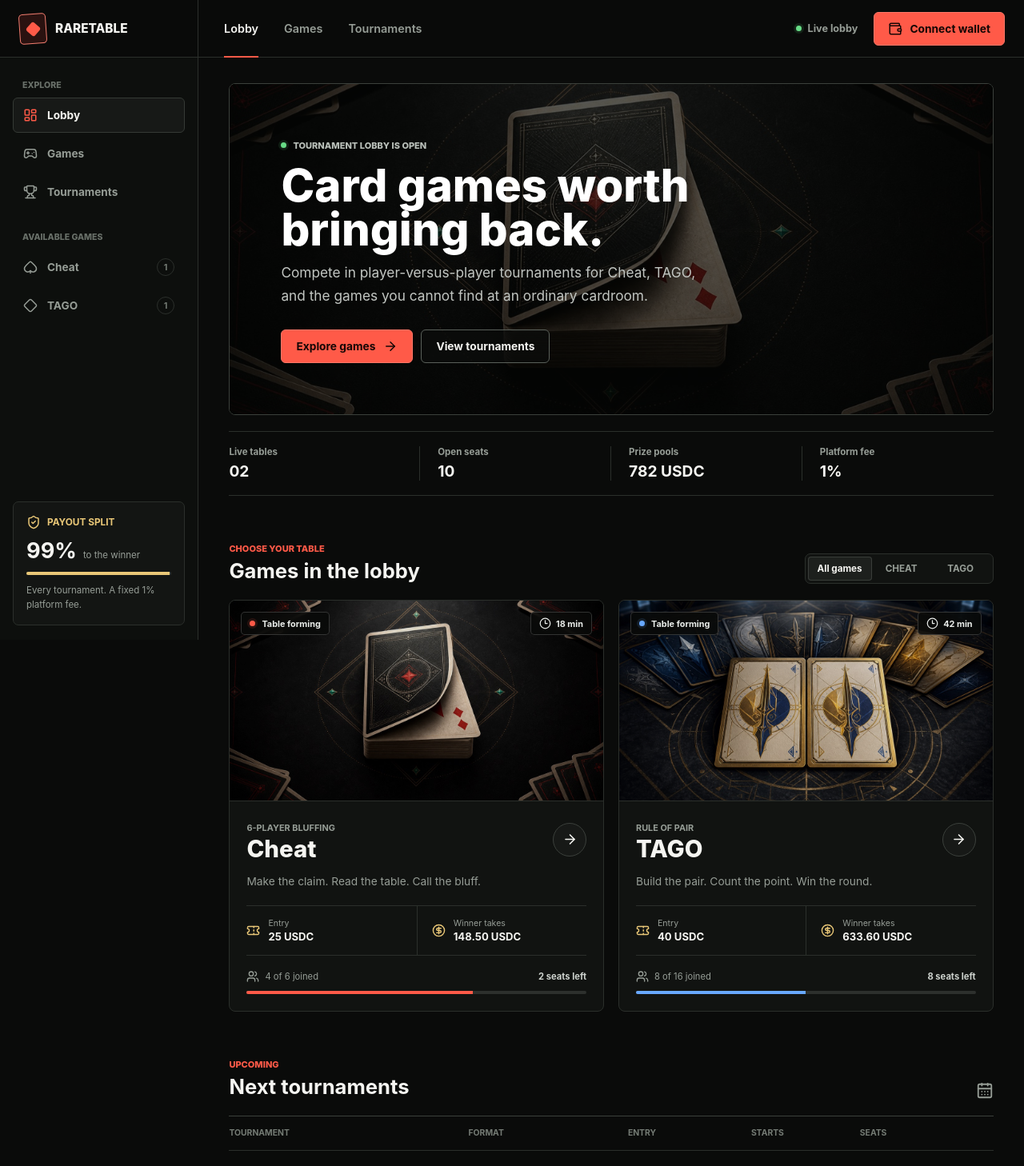
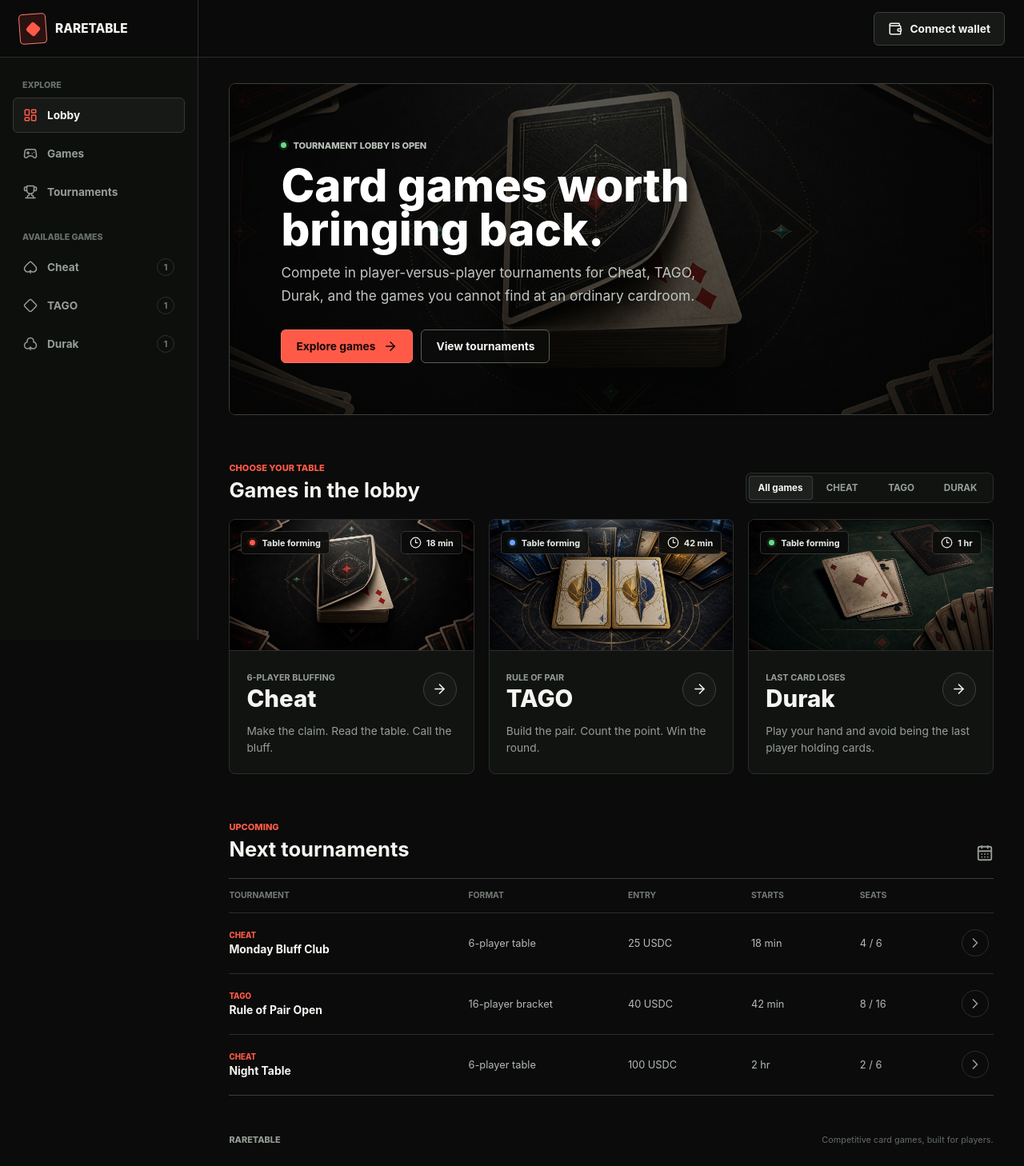
Before and after one commit to fedarrdi/CryptoCardCasino, a React (Vite) app in the folder frontend/: page / in a window 1280 px wide. Shown: the top 1458 px of the page at 80% size. Built offline with nearby package versions, Linux system fonts and the light colour scheme.

Commit message:
cleaned frontend a bit

```diff
--- a/frontend/src/App.css
+++ b/frontend/src/App.css
@@ -67,7 +67,7 @@ a:focus-visible {
   z-index: 50;
   top: 0;
   display: grid;
-  grid-template-columns: 248px 1fr auto;
+  grid-template-columns: 248px 1fr;
   align-items: center;
   height: 72px;
   border-bottom: 1px solid var(--border);
@@ -99,58 +99,19 @@ a:focus-visible {
   transform: rotate(-4deg);
 }
 
-.top-navigation {
-  display: flex;
-  align-items: center;
-  align-self: stretch;
-  gap: 32px;
-  padding: 0 32px;
-}
-
-.top-navigation a {
-  position: relative;
-  display: flex;
-  align-items: center;
-  height: 100%;
-  color: var(--text-muted);
-  font-size: 0.9rem;
-  font-weight: 600;
-}
-
-.top-navigation a:hover,
-.top-navigation a.is-active {
-  color: var(--text);
-}
-
-.top-navigation a.is-active::after {
-  position: absolute;
-  right: 0;
-  bottom: -1px;
-  left: 0;
-  height: 2px;
-  background: var(--accent);
-  content: '';
-}
-
 .topbar-actions {
   display: flex;
   align-items: center;
+  justify-self: end;
   gap: 20px;
   padding-right: 24px;
 }
 
-.chain-status,
 .feature-kicker,
 .game-status {
   display: inline-flex;
   align-items: center;
   gap: 8px;
-}
-
-.chain-status {
-  color: var(--text-muted);
-  font-size: 0.79rem;
-  font-weight: 650;
 }
 
 .status-dot {
@@ -182,12 +143,16 @@ a:focus-visible {
 .wallet-button {
   gap: 9px;
   padding: 0 17px;
-  border: 1px solid #ff7768;
-  background: var(--accent);
-  color: #150705;
+  border: 1px solid var(--border-bright);
+  background: var(--surface-raised);
+  color: var(--text);
 }
 
-.wallet-button:hover,
+.wallet-button:hover {
+  border-color: #555b55;
+  background: var(--surface-soft);
+}
+
 .primary-action:hover {
   background: #ff7161;
   transform: translateY(-1px);
@@ -285,62 +250,6 @@ a:focus-visible {
   border-radius: 50%;
   color: #737a73;
   font-size: 0.67rem;
-}
-
-.sidebar-payout {
-  margin-top: auto;
-  padding: 16px;
-  border: 1px solid var(--border);
-  border-radius: 7px;
-  background: #131513;
-}
-
-.sidebar-payout-heading {
-  display: flex;
-  align-items: center;
-  gap: 8px;
-  color: var(--gold);
-  font-size: 0.74rem;
-  font-weight: 750;
-  text-transform: uppercase;
-}
-
-.payout-values {
-  display: flex;
-  align-items: baseline;
-  gap: 8px;
-  margin-top: 13px;
-}
-
-.payout-values strong {
-  font-size: 1.7rem;
-  line-height: 1;
-}
-
-.payout-values span,
-.sidebar-payout p {
-  color: var(--text-muted);
-  font-size: 0.72rem;
-}
-
-.payout-bar {
-  height: 4px;
-  margin: 13px 0 11px;
-  overflow: hidden;
-  border-radius: 2px;
-  background: #353835;
-}
-
-.payout-bar span {
-  display: block;
-  width: 99%;
-  height: 100%;
-  background: var(--gold);
-}
-
-.sidebar-payout p {
-  margin: 0;
-  line-height: 1.5;
 }
 
 .main-content {
@@ -441,45 +350,6 @@ a:focus-visible {
   background: rgba(28, 31, 28, 0.88);
 }
 
-.lobby-stats {
-  display: grid;
-  grid-template-columns: repeat(4, 1fr);
-  margin: 20px 0 0;
-  padding: 18px 0;
-  border-top: 1px solid var(--border);
-  border-bottom: 1px solid var(--border);
-}
-
-.lobby-stats > div {
-  display: flex;
-  min-width: 0;
-  flex-direction: column;
-  gap: 5px;
-  padding: 0 22px;
-  border-right: 1px solid var(--border);
-}
-
-.lobby-stats > div:first-child {
-  padding-left: 0;
-}
-
-.lobby-stats > div:last-child {
-  border-right: 0;
-}
-
-.lobby-stats span {
-  color: var(--text-muted);
-  font-size: 0.72rem;
-  font-weight: 650;
-}
-
-.lobby-stats strong {
-  overflow: hidden;
-  font-size: clamp(1rem, 1.5vw, 1.25rem);
-  text-overflow: ellipsis;
-  white-space: nowrap;
-}
-
 .content-section {
   padding-top: 54px;
 }
@@ -537,7 +407,7 @@ a:focus-visible {
 
 .game-grid {
   display: grid;
-  grid-template-columns: repeat(2, minmax(0, 1fr));
+  grid-template-columns: repeat(3, minmax(0, 1fr));
   gap: 18px;
 }
 
@@ -614,6 +484,11 @@ a:focus-visible {
   box-shadow: 0 0 0 3px rgba(104, 168, 255, 0.13);
 }
 
+.game-status-green .status-dot {
+  background: var(--green);
+  box-shadow: 0 0 0 3px rgba(103, 220, 134, 0.13);
+}
+
 .game-start-time {
   right: 14px;
   display: inline-flex;
@@ -622,6 +497,8 @@ a:focus-visible {
 }
 
 .game-card-content {
+  display: flex;
+  flex-direction: column;
   padding: 21px;
 }
 
@@ -665,90 +542,10 @@ a:focus-visible {
 }
 
 .game-description {
-  margin: 15px 0 19px;
+  margin: 15px 0 0;
   color: var(--text-muted);
   font-size: 0.86rem;
   line-height: 1.55;
-}
-
-.game-details {
-  display: grid;
-  grid-template-columns: repeat(2, minmax(0, 1fr));
-  border-top: 1px solid var(--border);
-  border-bottom: 1px solid var(--border);
-}
-
-.game-details > div {
-  display: flex;
-  align-items: center;
-  gap: 10px;
-  padding: 15px 0;
-}
-
-.game-details > div + div {
-  padding-left: 18px;
-  border-left: 1px solid var(--border);
-}
-
-.game-details svg {
-  flex: 0 0 auto;
-  color: var(--gold);
-}
-
-.game-details span {
-  display: flex;
-  min-width: 0;
-  flex-direction: column;
-  gap: 2px;
-  color: var(--text-muted);
-  font-size: 0.66rem;
-}
-
-.game-details strong {
-  overflow: hidden;
-  color: var(--text);
-  font-size: 0.82rem;
-  text-overflow: ellipsis;
-  white-space: nowrap;
-}
-
-.seat-progress-row {
-  display: flex;
-  align-items: center;
-  justify-content: space-between;
-  gap: 12px;
-  margin-top: 18px;
-  color: var(--text-muted);
-  font-size: 0.7rem;
-}
-
-.seat-progress-row span {
-  display: inline-flex;
-  align-items: center;
-  gap: 7px;
-}
-
-.seat-progress-row strong {
-  color: #cdd2cd;
-  font-weight: 650;
-}
-
-.seat-progress {
-  height: 4px;
-  margin-top: 10px;
-  overflow: hidden;
-  border-radius: 2px;
-  background: #2d302d;
-}
-
-.seat-progress span {
-  display: block;
-  height: 100%;
-  background: var(--accent);
-}
-
-.game-card:nth-child(2) .seat-progress span {
-  background: var(--blue);
 }
 
 .tournament-section {
@@ -850,20 +647,11 @@ a:focus-visible {
 
 @media (max-width: 1080px) {
   .topbar {
-    grid-template-columns: 218px 1fr auto;
+    grid-template-columns: 218px 1fr;
   }
 
   .brand {
     padding: 0 18px;
-  }
-
-  .top-navigation {
-    gap: 20px;
-    padding: 0 22px;
-  }
-
-  .chain-status {
-    display: none;
   }
 
   .page-layout {
@@ -875,11 +663,7 @@ a:focus-visible {
   }
 
   .game-grid {
-    grid-template-columns: 1fr;
-  }
-
-  .game-card-artwork {
-    aspect-ratio: 16 / 7.8;
+    grid-template-columns: repeat(2, minmax(0, 1fr));
   }
 }
 
@@ -905,10 +689,6 @@ a:focus-visible {
   .brand-mark {
     width: 31px;
     height: 35px;
-  }
-
-  .top-navigation {
-    display: none;
   }
 
   .topbar-actions {
@@ -974,26 +754,6 @@ a:focus-visible {
 
   .lobby-feature h1 {
     font-size: clamp(2.4rem, 9vw, 4rem);
-  }
-
-  .lobby-stats {
-    grid-template-columns: repeat(2, 1fr);
-  }
-
-  .lobby-stats > div {
-    padding: 12px 18px;
-  }
-
-  .lobby-stats > div:first-child {
-    padding-left: 18px;
-  }
-
-  .lobby-stats > div:nth-child(2) {
-    border-right: 0;
-  }
-
-  .lobby-stats > div:nth-child(-n + 2) {
-    border-bottom: 1px solid var(--border);
   }
 
   .tournament-list-header {
@@ -1064,14 +824,6 @@ a:focus-visible {
     width: 100%;
   }
 
-  .lobby-stats > div {
-    padding: 12px;
-  }
-
-  .lobby-stats > div:first-child {
-    padding-left: 12px;
-  }
-
   .content-section {
     padding-top: 42px;
   }
@@ -1094,24 +846,12 @@ a:focus-visible {
     aspect-ratio: 4 / 3;
   }
 
-  .game-card-content {
-    padding: 18px;
-  }
-
-  .game-details {
+  .game-grid {
     grid-template-columns: 1fr;
   }
 
-  .game-details > div + div {
-    padding-left: 0;
-    border-top: 1px solid var(--border);
-    border-left: 0;
-  }
-
-  .seat-progress-row {
-    align-items: flex-start;
-    flex-direction: column;
-    gap: 6px;
+  .game-card-content {
+    padding: 18px;
   }
 
   .tournament-row {
--- a/frontend/src/App.tsx
+++ b/frontend/src/App.tsx
@@ -3,22 +3,19 @@ import {
   ArrowRight,
   CalendarDays,
   ChevronRight,
-  CircleDollarSign,
   Clock3,
+  Club,
   Diamond,
   Gamepad2,
   LayoutDashboard,
   Menu,
-  ShieldCheck,
   Spade,
-  Ticket,
   Trophy,
-  Users,
   Wallet,
   X,
 } from 'lucide-react'
 
-type GameId = 'cheat' | 'tago'
+type GameId = 'cheat' | 'tago' | 'durak'
 type GameFilter = 'all' | GameId
 
 const games = [
@@ -28,10 +25,6 @@ const games = [
     eyebrow: '6-player bluffing',
     description: 'Make the claim. Read the table. Call the bluff.',
     image: '/images/cheat-table.jpg',
-    entry: '25 USDC',
-    prize: '148.50 USDC',
-    players: 4,
-    capacity: 6,
     starts: '18 min',
     accent: 'red',
   },
@@ -41,12 +34,17 @@ const games = [
     eyebrow: 'Rule of Pair',
     description: 'Build the pair. Count the point. Win the round.',
     image: '/images/tago-table.jpg',
-    entry: '40 USDC',
-    prize: '633.60 USDC',
-    players: 8,
-    capacity: 16,
     starts: '42 min',
     accent: 'blue',
+  },
+  {
+    id: 'durak' as const,
+    name: 'Durak',
+    eyebrow: 'Last card loses',
+    description: 'Play your hand and avoid being the last player holding cards.',
+    image: '/images/durak-table.jpg',
+    starts: '1 hr',
+    accent: 'green',
   },
 ]
 
@@ -107,19 +105,7 @@ function App() {
           <span>RARETABLE</span>
         </a>
 
-        <nav className="top-navigation" aria-label="Primary navigation">
-          <a className="is-active" href="#lobby">
-            Lobby
-          </a>
-          <a href="#games">Games</a>
-          <a href="#tournaments">Tournaments</a>
-        </nav>
-
         <div className="topbar-actions">
-          <span className="chain-status">
-            <span className="status-dot" aria-hidden="true" />
-            Live lobby
-          </span>
           <button className="wallet-button" type="button">
             <Wallet size={18} />
             <span>Connect wallet</span>
@@ -172,22 +158,12 @@ function App() {
                 TAGO
                 <span className="sidebar-count">1</span>
               </a>
+              <a href="#games" onClick={closeMobileMenu}>
+                <Club size={18} />
+                Durak
+                <span className="sidebar-count">1</span>
+              </a>
             </nav>
-          </div>
-
-          <div className="sidebar-payout">
-            <div className="sidebar-payout-heading">
-              <ShieldCheck size={18} />
-              <span>Payout split</span>
-            </div>
-            <div className="payout-values">
-              <strong>99%</strong>
-              <span>to the winner</span>
-            </div>
-            <div className="payout-bar" aria-hidden="true">
-              <span />
-            </div>
-            <p>Every tournament. A fixed 1% platform fee.</p>
           </div>
         </aside>
 
@@ -216,7 +192,7 @@ function App() {
               <h1 id="lobby-title">Card games worth bringing back.</h1>
               <p>
                 Compete in player-versus-player tournaments for Cheat, TAGO,
-                and the games you cannot find at an ordinary cardroom.
+                Durak, and the games you cannot find at an ordinary cardroom.
               </p>
               <div className="feature-actions">
                 <a className="primary-action" href="#games">
@@ -230,25 +206,6 @@ function App() {
             </div>
           </section>
 
-          <section className="lobby-stats" aria-label="Lobby statistics">
-            <div>
-              <span>Live tables</span>
-              <strong>02</strong>
-            </div>
-            <div>
-              <span>Open seats</span>
-              <strong>10</strong>
-            </div>
-            <div>
-              <span>Prize pools</span>
-              <strong>782 USDC</strong>
-            </div>
-            <div>
-              <span>Platform fee</span>
-              <strong>1%</strong>
-            </div>
-          </section>
-
           <section className="content-section" id="games" aria-labelledby="games-title">
             <div className="section-heading">
               <div>
@@ -256,7 +213,7 @@ function App() {
                 <h2 id="games-title">Games in the lobby</h2>
               </div>
               <div className="game-filters" aria-label="Filter games">
-                {(['all', 'cheat', 'tago'] as GameFilter[]).map((filter) => (
+                {(['all', 'cheat', 'tago', 'durak'] as GameFilter[]).map((filter) => (
                   <button
                     key={filter}
                     className={activeFilter === filter ? 'is-active' : ''}
@@ -271,10 +228,7 @@ function App() {
             </div>
 
             <div className="game-grid">
-              {visibleGames.map((game) => {
-                const occupancy = (game.players / game.capacity) * 100
-
-                return (
+              {visibleGames.map((game) => (
                 <article className="game-card" key={game.id}>
                   <div className="game-card-artwork">
                     <img src={game.image} alt={`${game.name} card game artwork`} />
@@ -304,38 +258,9 @@ function App() {
                     </div>
 
                     <p className="game-description">{game.description}</p>
-
-                      <div className="game-details">
-                        <div>
-                          <Ticket size={17} />
-                          <span>
-                            Entry
-                            <strong>{game.entry}</strong>
-                          </span>
-                        </div>
-                        <div>
-                          <CircleDollarSign size={17} />
-                          <span>
-                            Winner takes
-                            <strong>{game.prize}</strong>
-                          </span>
-                        </div>
-                      </div>
-
-                      <div className="seat-progress-row">
-                        <span>
-                          <Users size={16} />
-                          {game.players} of {game.capacity} joined
-                        </span>
-                        <strong>{game.capacity - game.players} seats left</strong>
-                      </div>
-                      <div className="seat-progress" aria-hidden="true">
-                        <span style={{ width: `${occupancy}%` }} />
-                      </div>
                   </div>
                 </article>
-                )
-              })}
+              ))}
             </div>
           </section>
 
@@ -382,7 +307,7 @@ function App() {
 
           <footer className="footer">
             <span>RARETABLE</span>
-            <span>Player versus player. Winner takes 99%.</span>
+            <span>Competitive card games, built for players.</span>
           </footer>
         </main>
       </div>
```
Also changed, not shown: frontend/public/images/durak-table.jpg (added). Lines whose indentation alone changed are shown as unchanged.
